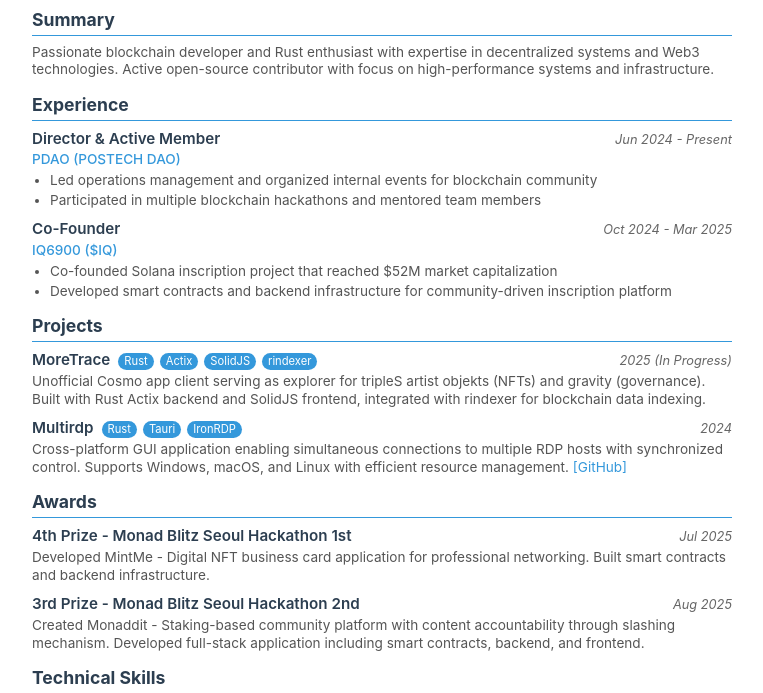
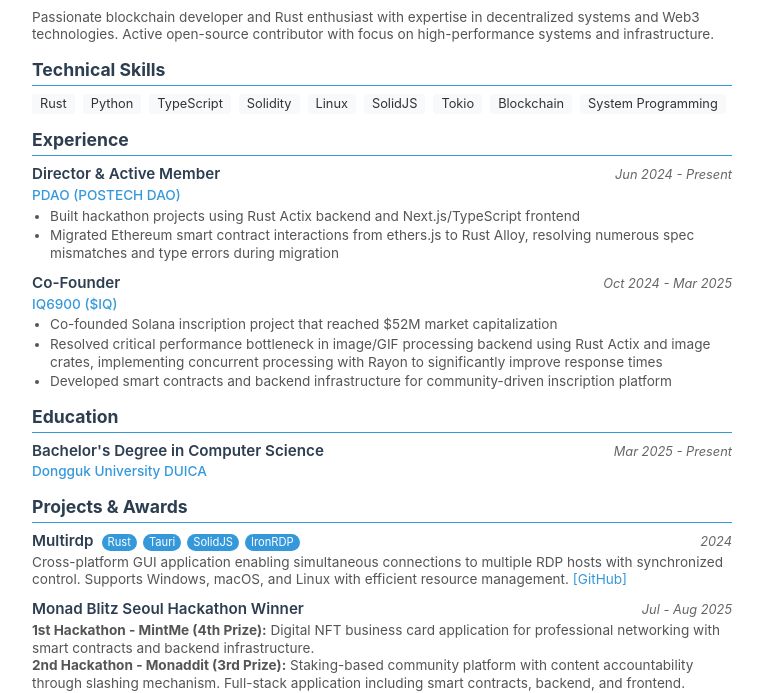
Before and after one commit to lidarbtc/lidarbtc.github.io, a plain HTML site: page index.html in a window 1280 px wide. Shown: the part 113-806 px from the top of the page, without its empty margins (258-1021 px from the left). Drawn offline with Linux system fonts and the light colour scheme.

Commit message:
Update index.html

```diff
--- a/index.html
+++ b/index.html
@@ -268,11 +268,25 @@
             </header>
 
             <section>
-                <h2>Summary</h2>
                 <p class="summary-text">
                     Passionate blockchain developer and Rust enthusiast with expertise in decentralized systems and Web3 technologies.
                     Active open-source contributor with focus on high-performance systems and infrastructure.
                 </p>
+            </section>
+
+            <section>
+                <h2>Technical Skills</h2>
+                <div class="skills-grid">
+                    <div class="skill-item">Rust</div>
+                    <div class="skill-item">Python</div>
+                    <div class="skill-item">TypeScript</div>
+                    <div class="skill-item">Solidity</div>
+                    <div class="skill-item">Linux</div>
+                    <div class="skill-item">SolidJS</div>
+                    <div class="skill-item">Tokio</div>
+                    <div class="skill-item">Blockchain</div>
+                    <div class="skill-item">System Programming</div>
+                </div>
             </section>
 
             <section>
@@ -284,8 +298,8 @@
                     </div>
                     <p class="company">PDAO (POSTECH DAO)</p>
                     <ul>
-                        <li>Led operations management and organized internal events for blockchain community</li>
-                        <li>Participated in multiple blockchain hackathons and mentored team members</li>
+                        <li>Built hackathon projects using Rust Actix backend and Next.js/TypeScript frontend</li>
+                        <li>Migrated Ethereum smart contract interactions from ethers.js to Rust Alloy, resolving numerous spec mismatches and type errors during migration</li>
                     </ul>
                 </div>
                 <div class="item">
@@ -296,31 +310,25 @@
                     <p class="company">IQ6900 ($IQ)</p>
                     <ul>
                         <li>Co-founded Solana inscription project that reached $52M market capitalization</li>
+                        <li>Resolved critical performance bottleneck in image/GIF processing backend using Rust Actix and image crates, implementing concurrent processing with Rayon to significantly improve response times</li>
                         <li>Developed smart contracts and backend infrastructure for community-driven inscription platform</li>
                     </ul>
                 </div>
             </section>
 
             <section>
-                <h2>Projects</h2>
+                <h2>Education</h2>
                 <div class="item">
                     <div class="item-header">
-                        <div class="project-title">
-                            <h3>MoreTrace</h3>
-                            <div class="project-tech">
-                                <span class="tech-tag">Rust</span>
-                                <span class="tech-tag">Actix</span>
-                                <span class="tech-tag">SolidJS</span>
-                                <span class="tech-tag">rindexer</span>
-                            </div>
-                        </div>
-                        <span class="date">2025 (In Progress)</span>
+                        <h3>Bachelor's Degree in Computer Science</h3>
+                        <span class="date">Mar 2025 - Present</span>
                     </div>
-                    <p class="description">
-                        Unofficial Cosmo app client serving as explorer for tripleS artist objekts (NFTs) and gravity (governance).
-                        Built with Rust Actix backend and SolidJS frontend, integrated with rindexer for blockchain data indexing.
-                    </p>
+                    <p class="company">Dongguk University DUICA</p>
                 </div>
+            </section>
+
+            <section>
+                <h2>Projects & Awards</h2>
                 <div class="item">
                     <div class="item-header">
                         <div class="project-title">
@@ -328,6 +336,7 @@
                             <div class="project-tech">
                                 <span class="tech-tag">Rust</span>
                                 <span class="tech-tag">Tauri</span>
+                                <span class="tech-tag">SolidJS</span>
                                 <span class="tech-tag">IronRDP</span>
                             </div>
                         </div>
@@ -339,39 +348,15 @@
                         <a href="https://github.com/lidarbtc/multirdp">[GitHub]</a>
                     </p>
                 </div>
-            </section>
-
-            <section>
-                <h2>Awards</h2>
                 <div class="item">
                     <div class="item-header">
-                        <h3>4th Prize - Monad Blitz Seoul Hackathon 1st</h3>
-                        <span class="date">Jul 2025</span>
+                        <h3>Monad Blitz Seoul Hackathon Winner</h3>
+                        <span class="date">Jul - Aug 2025</span>
                     </div>
                     <p class="description">
-                        Developed MintMe - Digital NFT business card application for professional networking. Built smart contracts and backend infrastructure.
+                        <strong>1st Hackathon - MintMe (4th Prize):</strong> Digital NFT business card application for professional networking with smart contracts and backend infrastructure.<br>
+                        <strong>2nd Hackathon - Monaddit (3rd Prize):</strong> Staking-based community platform with content accountability through slashing mechanism. Full-stack application including smart contracts, backend, and frontend.
                     </p>
-                </div>
-                <div class="item">
-                    <div class="item-header">
-                        <h3>3rd Prize - Monad Blitz Seoul Hackathon 2nd</h3>
-                        <span class="date">Aug 2025</span>
-                    </div>
-                    <p class="description">
-                        Created Monaddit - Staking-based community platform with content accountability through slashing mechanism. Developed full-stack application including smart contracts, backend, and frontend.
-                    </p>
-                </div>
-            </section>
-
-            <section>
-                <h2>Technical Skills</h2>
-                <div class="skills-grid">
-                    <div class="skill-item">Rust</div>
-                    <div class="skill-item">Python</div>
-                    <div class="skill-item">TypeScript</div>
-                    <div class="skill-item">Solidity</div>
-                    <div class="skill-item">Blockchain</div>
-                    <div class="skill-item">System Programming</div>
                 </div>
             </section>
 
@@ -397,11 +382,6 @@
                         <a href="https://github.com/nautechsystems/nautilus_trader/pull/2369">[PR #2369]</a>
                     </p>
                 </div>
-                <div class="item">
-                    <p class="description">
-                        More contributions and projects available on <a href="https://github.com/lidarbtc">GitHub @lidarbtc</a>
-                    </p>
-                </div>
             </section>
         </div>
     </body>
```
